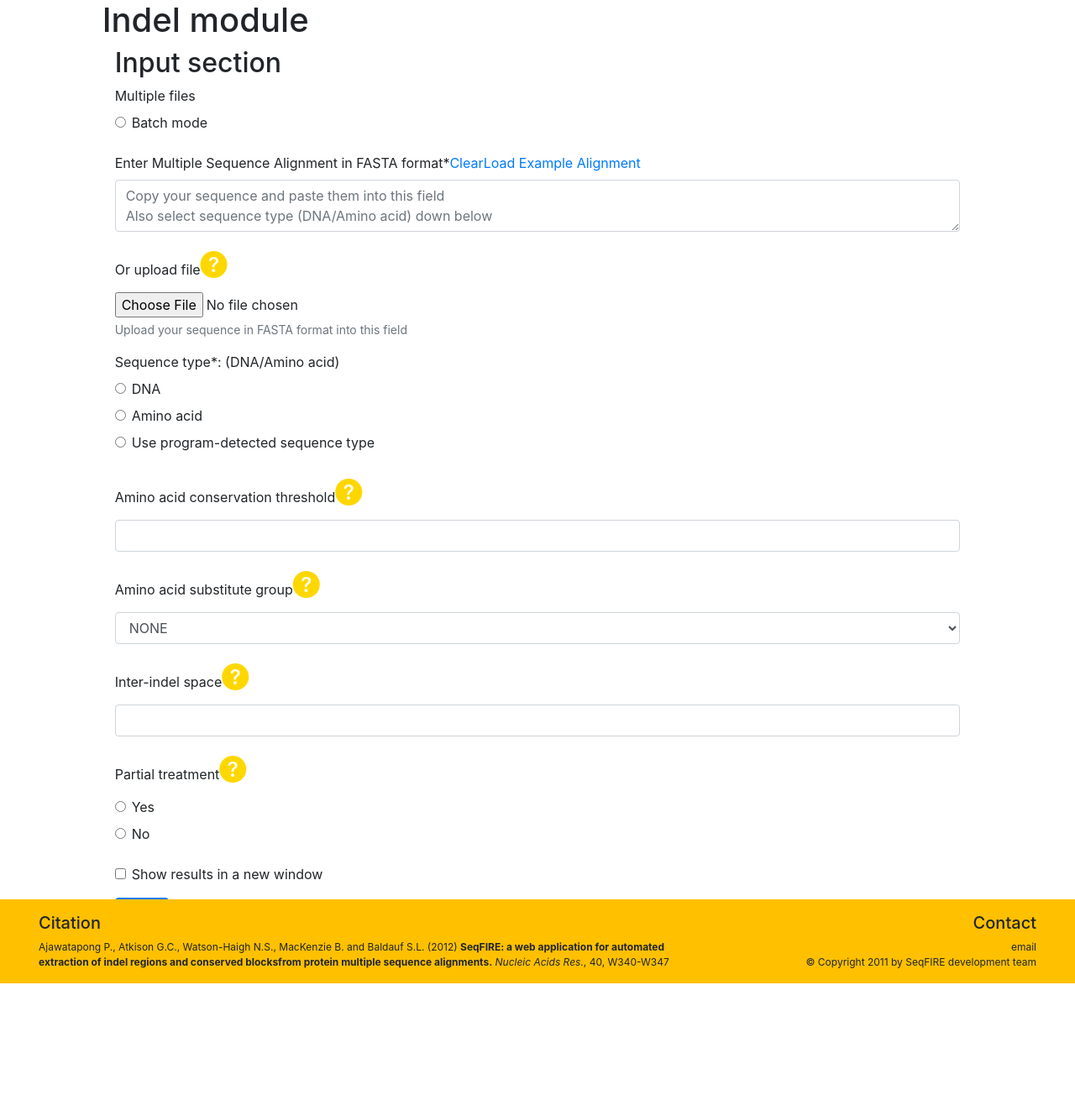
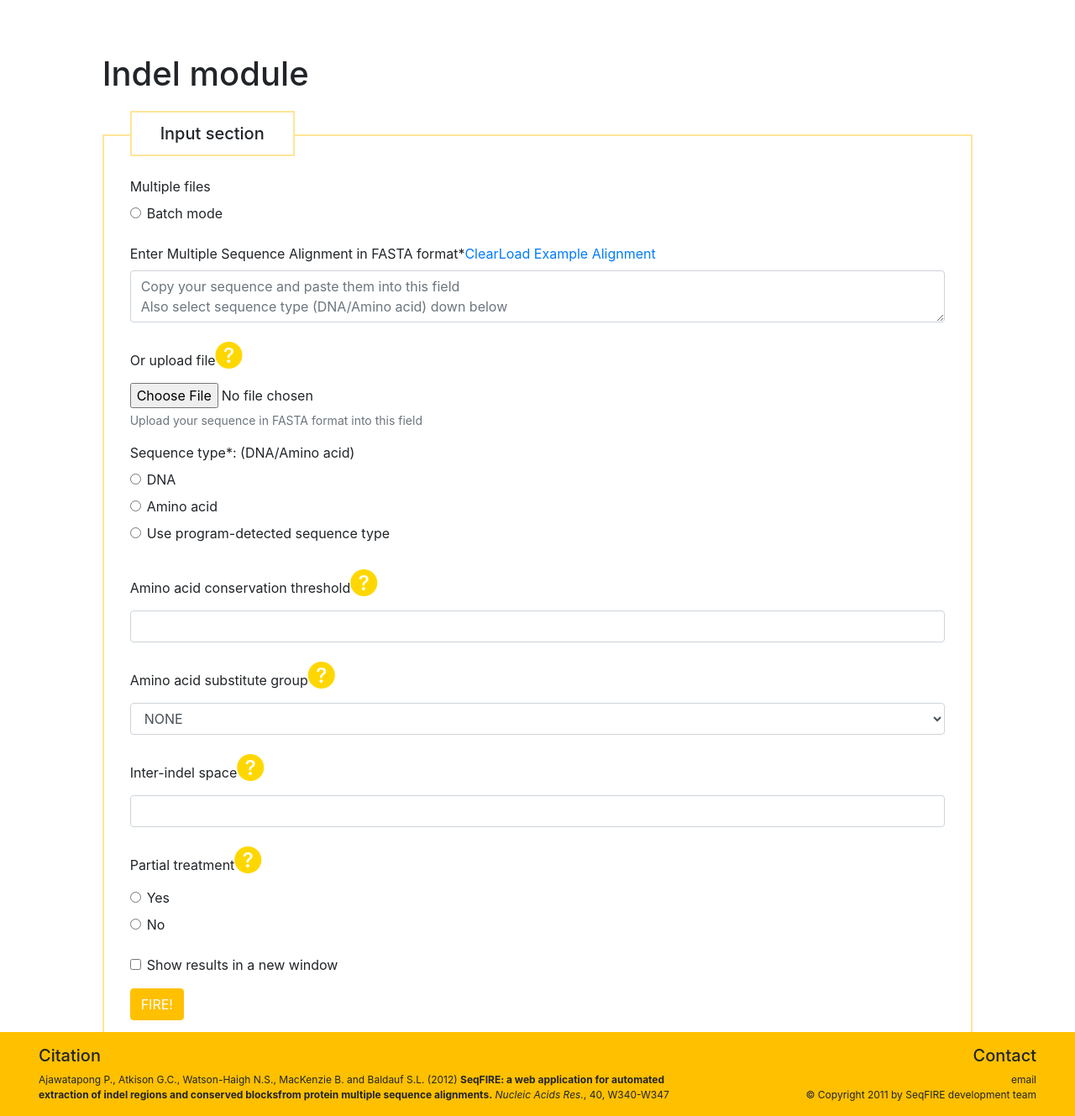
Before and after one commit to ntnkob/seqFIre2021, a Flask app: page /seq_submit/1/1 in a window 1280 px wide. Shown: the part 76-1405 px from the top of the page at 84% size. Before the commit the page ends 1247 px from the top, so only its background shows below. Run offline with Flask 2, Linux system fonts and the light colour scheme; some libraries are stand-ins or nearby versions.

Commit message:
seq_submit html edit stylesheet

```diff
--- a/app/templates/seq_submit.html
+++ b/app/templates/seq_submit.html
@@ -11,17 +11,45 @@
           border: solid 1px #c3c3c3;
           display: none;
         }
+        #inputSection {
+            text-align: center;
+            padding: 13px 33px;
+            width: 196px;
+            background: #FFFFFF;
+            border: 2.5px solid #FEE599;
+            box-sizing: border-box;
+            top: -30px;
+            position: absolute;
+            margin-left: 1rem;
+
+        }
+        #inputsec {
+            border: 2.5px solid #FEE599;
+            margin-top: 3rem;
+            position: relative;
+        }
+
+        .form-body {
+            padding: 3rem 1rem;
+        }
+
+        .btn-primary {
+            color: #fff;
+            background-color: #FFC000;;
+            border-color: #FFC000;;
+        }
 
     </style>
 {% endblock %}
 
 {% block content %}
-<h1>{{ module_name }}<br></h1>
-<div class ='container-fluid'>
-    <h2 id='inputSection'>Input section<br></h2>
-    {{ wtf.render_form(form, id="seqForm") }}
-    <input class="btn btn-primary btn-md" id="submit" name="submit" form="seqForm" type="submit" value="FIRE!">
-
+<h1 style="margin-top: 4rem;">{{ module_name }}<br></h1>
+<div class ='container-fluid' id="inputsec">
+    <h5 id='inputSection'>Input section</h5>
+    <div class="form-body">
+        {{ wtf.render_form(form, id="seqForm") }}
+        <input class="btn btn-primary btn-md" id="submit" name="submit" form="seqForm" type="submit" value="FIRE!">
+    </div>
     {% if error_messages %}
     <div class="modal fade" id="exampleModal" tabindex="-1" role="dialog" aria-labelledby="exampleModalLabel" aria-hidden="true">
         <div class="modal-dialog" role="document">
```
